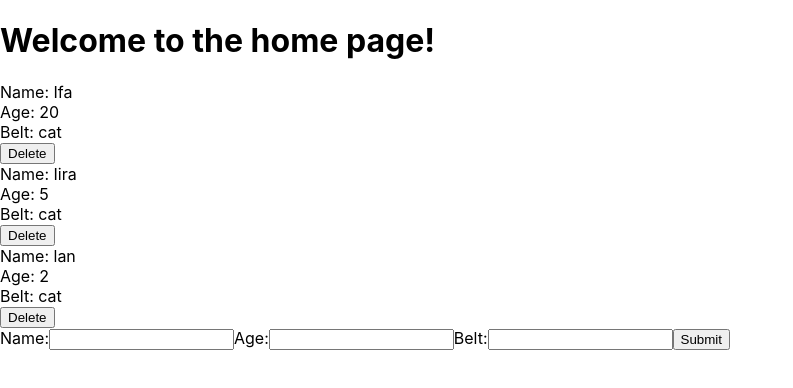
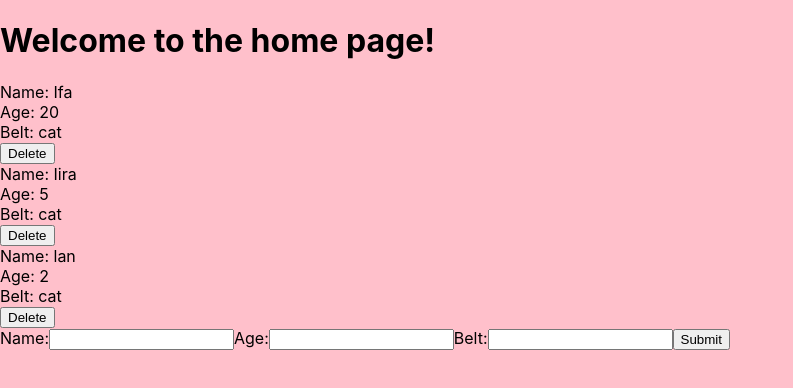
Before and after one commit to AliAzlan1/react_netninja_follow, a React (Create React App) app in the folder myapp/: page / in a window 1280 px wide. Shown: the top 388 px of the page, without its empty margins (0-793 px from the left). Built offline with nearby package versions, Linux system fonts and the light colour scheme; the HTML template or start-up script is replaced by a standard one.

Commit message:
Lesson 21: learnt basic of css in react and revised virtual DOM in lesson 20

```diff
--- /dev/null
+++ b/myapp/src/Ninjas.css
@@ -0,0 +1,9 @@
+body{
+    background: pink;
+    transition: all 1s;
+}
+
+.ninjas form{
+    background: #fff;
+    padding: 20px;
+}
--- a/myapp/src/Ninjas.js
+++ b/myapp/src/Ninjas.js
@@ -1,4 +1,5 @@
 import React from 'react';
+import "./Ninjas.css"
 
 const Ninjas = (props) => {
     const {deleteNinja, ninjas} = props;
```
